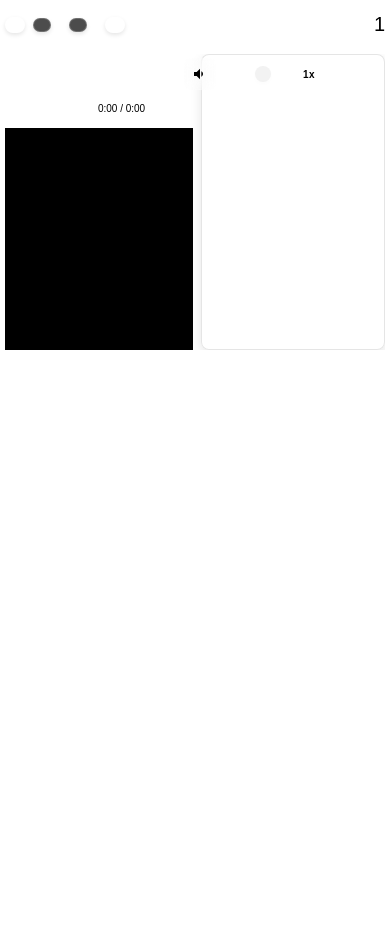
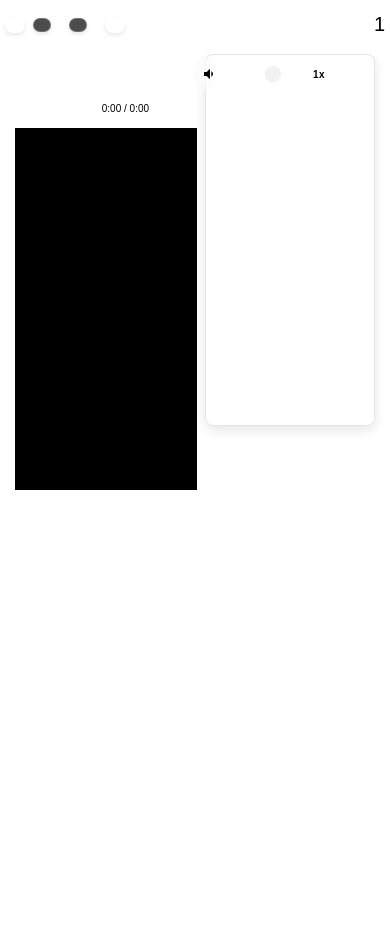
Before and after one commit to elimS2/SyncPlay-Hub, a Flask app: page /playlist/1 in a window 390 px wide. After the commit the page ends 490 px from the top, so only its background shows below. Run offline with Flask 3, Linux system fonts and the light colour scheme; data that the repository does not hold is empty; parts of the project's set-up code (start-up, migrations or seed data) failed here and were passed over; some libraries are stand-ins or nearby versions.

Commit message:
fix: make player layout fill viewport and flex with playlist
- Use flex column on body and flex-grow for main player area

- Remove 16:9-only video wrapper cap; playlist uses min() width, no 70vh JS cap

- Tracklist scrolls inside panel; drop index player bottom padding for in-flow controls

Made-with: Cursor

```diff
--- a/static/css/index-player.css
+++ b/static/css/index-player.css
@@ -1,8 +1,8 @@
 /* Index Player Specific Styles */
 
-/* Override body padding for index player */
+/* Playback controls are in-flow (not fixed); no extra bottom padding */
 body {
-  padding-bottom: 80px;
+  padding-bottom: 0;
 }
 
 /* YouTube button specific styling */
@@ -48,14 +48,17 @@ body {
 
   .playlist-panel {
     width: 100% !important;
-    max-height: 40vh;
+    flex: 1 1 auto !important;
+    max-height: min(42vh, 360px);
     order: 2;
     margin: 0;
   }
 
   .playlist-panel.collapsed {
+    flex: 0 0 0 !important;
     width: 100% !important;
     height: 0;
+    min-height: 0;
     margin: 0;
   }
 
@@ -65,7 +68,9 @@ body {
   }
 
   #tracklist {
-    height: calc(40vh - 60px);
+    flex: 1 1 auto;
+    min-height: 0;
+    height: auto;
     font-size: 13px;
   }
 }
--- a/static/css/player-base.css
+++ b/static/css/player-base.css
@@ -29,12 +29,18 @@ body {
   margin: 0;
   background: var(--page-bg);
   color: var(--text);
+  display: flex;
+  flex-direction: column;
+  min-height: 100vh;
+  min-height: 100dvh;
+  box-sizing: border-box;
 }
 
 #tracklist {
   list-style: none;
   padding: 0;
-  height: calc(100vh - 200px);
+  flex: 1 1 auto;
+  min-height: 0;
   overflow-y: auto;
 }
 
@@ -86,11 +92,12 @@ button {
   display: none;
 }
 
-/* Video container: wrapper keeps height when ping-pong swaps two absolutely positioned videos */
+/* Video container: grows with available space; videos use object-fit: contain */
 #videoWrapper {
   width: 100%;
-  aspect-ratio: 16 / 9;
-  max-height: calc(100vh - 200px);
+  position: relative;
+  flex: 1 1 auto;
+  min-height: min(180px, 32vh);
   background: #000;
 }
 
@@ -133,6 +140,13 @@ button {
   display: flex;
   gap: 12px;
   overflow-x: hidden;
+  flex: 1 1 auto;
+  min-height: 0;
+  align-items: stretch;
+  margin-top: 10px;
+  padding: 0 10px 10px;
+  position: relative;
+  box-sizing: border-box;
 }
 
 /* Ensure body does not introduce extra vertical margins/padding that affect viewport fit */
@@ -146,14 +160,19 @@ html, body {
   flex-direction: column;
   flex: 1 1 auto;
   min-width: 0;
+  min-height: 0;
 }
 
 /* Playlist panel wrapper */
 .playlist-panel {
   display: flex;
   flex-direction: column;
-  width: 600px;
-  max-height: 70vh;
+  flex: 0 1 min(560px, 42vw);
+  width: min(560px, 42vw);
+  max-width: 100%;
+  min-width: 0;
+  min-height: 0;
+  align-self: stretch;
   transition: width .3s ease;
   background: rgba(0, 0, 0, 0.9);
   border-radius: 8px;
@@ -191,7 +210,9 @@ html, body {
 }
 
 .playlist-panel.collapsed {
+  flex: 0 0 0;
   width: 0;
+  min-width: 0;
   border: none;
   overflow: hidden;
   margin: 0;
@@ -237,6 +258,7 @@ html, body {
   gap: 8px;
   flex-wrap: wrap;
   padding: 10px 10px;
+  flex-shrink: 0;
 }
 
 /* Modern Button Styles */
@@ -545,14 +567,17 @@ html, body {
 
   .playlist-panel {
     width: 100% !important;
-    max-height: 40vh;
+    flex: 1 1 auto !important;
+    max-height: min(42vh, 360px);
     order: 2;
     margin: 0;
   }
 
   .playlist-panel.collapsed {
+    flex: 0 0 0 !important;
     width: 100% !important;
     height: 0;
+    min-height: 0;
     margin: 0;
   }
 
@@ -632,9 +657,11 @@ html, body {
     max-height: calc(50vh - 60px);
   }
 
-  /* Tracklist mobile */
+  /* Tracklist mobile — fill playlist panel, scroll inside */
   #tracklist {
-    height: calc(40vh - 60px);
+    flex: 1 1 auto;
+    min-height: 0;
+    height: auto;
     font-size: 13px;
   }
 
@@ -721,22 +748,11 @@ html, body {
 /* Ultra large screen optimizations */
 @media (min-width: 2560px) {
   .player-container {
-    gap: 32px;
-  }
-
-  #playlistPanel {
-    max-height: 25vh;
+    gap: 24px;
   }
 
   #tracklist {
-    height: calc(25vh - 80px);
-    max-height: 250px;
-    font-size: 18px;
-  }
-
-  #videoWrapper {
-    max-height: calc(75vh - 200px);
-    min-height: 600px;
+    font-size: 16px;
   }
 }
 
--- a/static/js/modules/playlist-layout-manager.js
+++ b/static/js/modules/playlist-layout-manager.js
@@ -90,12 +90,10 @@ export async function applyLayoutMode(mode, skipSave = false) {
       break;
 
     case LAYOUT_MODES.SIDE_BY_SIDE:
-      // Show playlist side by side with video
+      // Show playlist side by side with video (width / height from CSS flex layout)
       playlistPanel.style.display = 'flex';
       playerContainer.style.flexDirection = 'row';
       playerContainer.style.overflowX = '';
-      playlistPanel.style.width = '600px';
-      playlistPanel.style.maxHeight = '70vh';
       playlistPanel.style.order = '2';
       // Restore default page scroll behavior when side-by-side
       document.documentElement.style.overflowY = '';
--- a/templates/components/player_base.html
+++ b/templates/components/player_base.html
@@ -98,7 +98,7 @@
     </span>
   </div>
 
-  <div id="playerContainer" class="player-container" style="margin-top:10px; position:relative;">
+  <div id="playerContainer" class="player-container">
     <div id="leftPane" class="left-pane" style="display:flex;flex-direction:column;flex:1 1 auto;min-width:0;">
       <div id="videoWrapper" style="position:relative; flex:1 1 auto;">
         <video id="player" style="width:100%;" playsinline></video>
```
Also changed, not shown: static/css/likes-player.css (+1 -7 lines).
